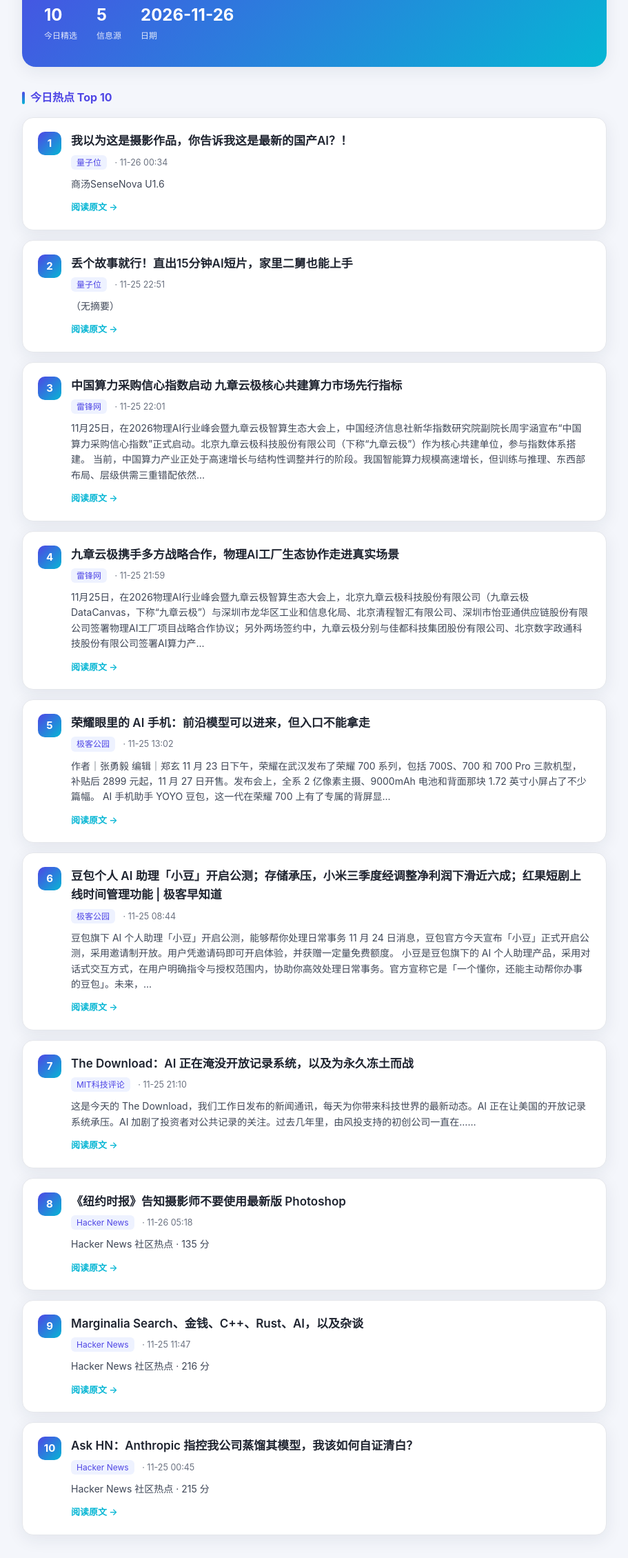
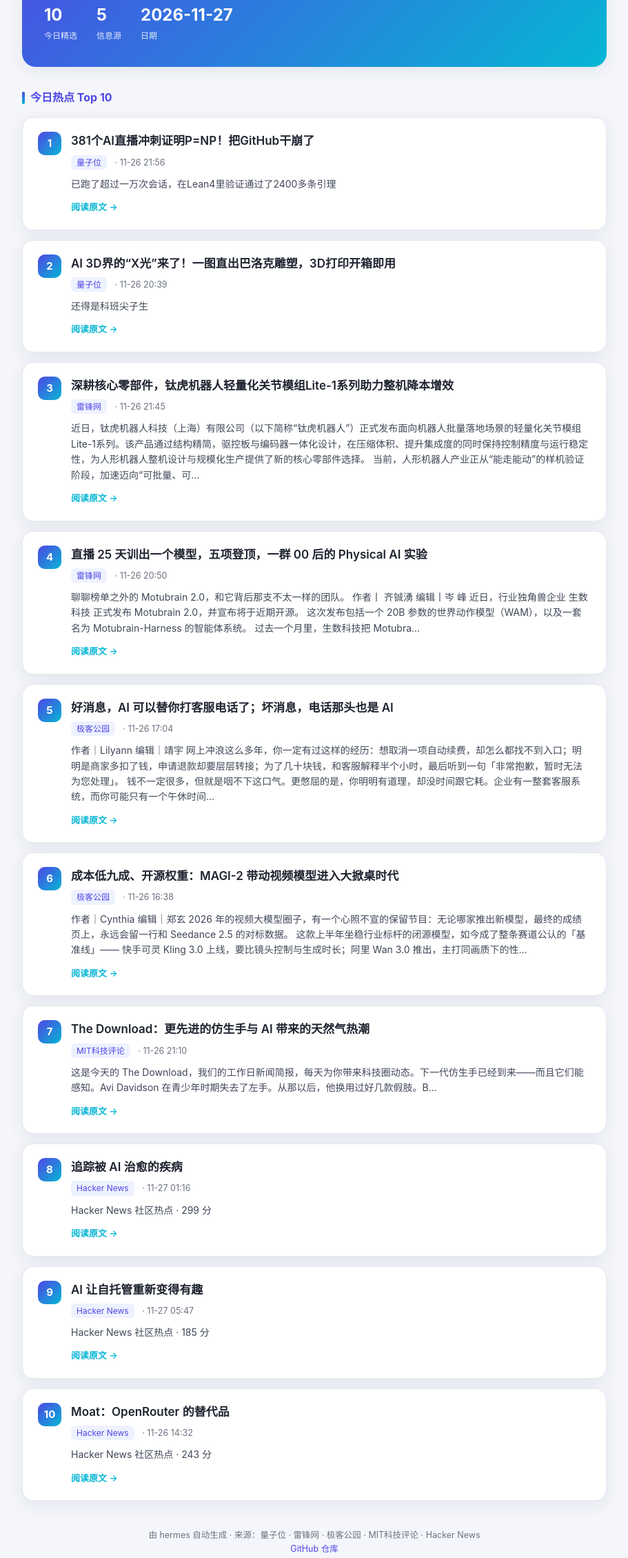
Before and after one commit to yangxe050102/hermes-ai-news, a plain HTML site: page docs/index.html in a window 1280 px wide. Shown: the part 196-2455 px from the top of the page at 69% size, without its empty margins (184-1095 px from the left). Drawn offline with Linux system fonts and the light colour scheme.

Commit message:
Daily AI news briefing 2026-11-27

```diff
--- a/docs/index.html
+++ b/docs/index.html
@@ -4,7 +4,7 @@
 <meta charset="utf-8">
 <meta name="viewport" content="width=device-width, initial-scale=1">
 <meta name="color-scheme" content="light">
-<title>AI 热点日报 · 2026-11-26</title>
+<title>AI 热点日报 · 2026-11-27</title>
 <style>
 :root {
   --bg: #f4f6fb;
@@ -103,12 +103,12 @@ body {
   <div class="wrap">
     <header class="hero">
       <span class="tag">HERMES DAILY</span>
-      <h1>AI 热点日报 · 2026-11-26</h1>
+      <h1>AI 热点日报 · 2026-11-27</h1>
       <div class="sub">AI 领域热点聚合 · 全部内容已翻译为简体中文</div>
       <div class="stats">
         <div><div class="num">10</div><div class="lbl">今日精选</div></div>
         <div><div class="num">5</div><div class="lbl">信息源</div></div>
-        <div><div class="num">2026-11-26</div><div class="lbl">日期</div></div>
+        <div><div class="num">2026-11-27</div><div class="lbl">日期</div></div>
       </div>
     </header>
 
@@ -117,10 +117,10 @@ body {
         <div class="card-top">
           <div class="rank">1</div>
           <div>
-            <a class="title" href="https://www.qbitai.com/2026/11/512748.html" target="_blank" rel="noopener">我以为这是摄影作品，你告诉我这是最新的国产AI？！</a>
-            <div class="meta"><span class="badge">量子位</span> · 11-26 00:34</div>
-            <div class="summary">商汤SenseNova U1.6</div>
-            <a class="read" href="https://www.qbitai.com/2026/11/512748.html" target="_blank" rel="noopener">阅读原文 →</a>
+            <a class="title" href="https://www.qbitai.com/2026/11/513021.html" target="_blank" rel="noopener">381个AI直播冲刺证明P=NP！把GitHub干崩了</a>
+            <div class="meta"><span class="badge">量子位</span> · 11-26 21:56</div>
+            <div class="summary">已跑了超过一万次会话，在Lean4里验证通过了2400多条引理</div>
+            <a class="read" href="https://www.qbitai.com/2026/11/513021.html" target="_blank" rel="noopener">阅读原文 →</a>
           </div>
         </div>
       </article>
@@ -128,10 +128,10 @@ body {
         <div class="card-top">
           <div class="rank">2</div>
           <div>
-            <a class="title" href="https://www.qbitai.com/2026/11/512727.html" target="_blank" rel="noopener">丢个故事就行！直出15分钟AI短片，家里二舅也能上手</a>
-            <div class="meta"><span class="badge">量子位</span> · 11-25 22:51</div>
-            <div class="summary">（无摘要）</div>
-            <a class="read" href="https://www.qbitai.com/2026/11/512727.html" target="_blank" rel="noopener">阅读原文 →</a>
+            <a class="title" href="https://www.qbitai.com/2026/11/512981.html" target="_blank" rel="noopener">AI 3D界的“X光”来了！一图直出巴洛克雕塑，3D打印开箱即用</a>
+            <div class="meta"><span class="badge">量子位</span> · 11-26 20:39</div>
+            <div class="summary">还得是科班尖子生</div>
+            <a class="read" href="https://www.qbitai.com/2026/11/512981.html" target="_blank" rel="noopener">阅读原文 →</a>
           </div>
         </div>
       </article>
@@ -139,10 +139,10 @@ body {
         <div class="card-top">
           <div class="rank">3</div>
           <div>
-            <a class="title" href="https://www.leiphone.com/category/chips/G3lWNUyVJphxOTU2.html" target="_blank" rel="noopener">中国算力采购信心指数启动 九章云极核心共建算力市场先行指标</a>
-            <div class="meta"><span class="badge">雷锋网</span> · 11-25 22:01</div>
-            <div class="summary">11月25日，在2026物理AI行业峰会暨九章云极智算生态大会上，中国经济信息社新华指数研究院副院长周宇涵宣布“中国算力采购信心指数”正式启动。北京九章云极科技股份有限公司（下称“九章云极”）作为核心共建单位，参与指数体系搭建。 当前，中国算力产业正处于高速增长与结构性调整并行的阶段。我国智能算力规模高速增长，但训练与推理、东西部布局、层级供需三重错配依然...</div>
-            <a class="read" href="https://www.leiphone.com/category/chips/G3lWNUyVJphxOTU2.html" target="_blank" rel="noopener">阅读原文 →</a>
+            <a class="title" href="https://www.leiphone.com/category/industrynews/hYv4Caentt6byJhj.html" target="_blank" rel="noopener">深耕核心零部件，钛虎机器人轻量化关节模组Lite-1系列助力整机降本增效</a>
+            <div class="meta"><span class="badge">雷锋网</span> · 11-26 21:45</div>
+            <div class="summary">近日，钛虎机器人科技（上海）有限公司（以下简称“钛虎机器人”）正式发布面向机器人批量落地场景的轻量化关节模组Lite-1系列。该产品通过结构精简，驱控板与编码器一体化设计，在压缩体积、提升集成度的同时保持控制精度与运行稳定性，为人形机器人整机设计与规模化生产提供了新的核心零部件选择。 当前，人形机器人产业正从“能走能动”的样机验证阶段，加速迈向“可批量、可...</div>
+            <a class="read" href="https://www.leiphone.com/category/industrynews/hYv4Caentt6byJhj.html" target="_blank" rel="noopener">阅读原文 →</a>
           </div>
         </div>
       </article>
@@ -150,10 +150,10 @@ body {
         <div class="card-top">
           <div class="rank">4</div>
           <div>
-            <a class="title" href="https://www.leiphone.com/category/chips/JWelmQaWCBCTOJi3.html" target="_blank" rel="noopener">九章云极携手多方战略合作，物理AI工厂生态协作走进真实场景</a>
-            <div class="meta"><span class="badge">雷锋网</span> · 11-25 21:59</div>
-            <div class="summary">11月25日，在2026物理AI行业峰会暨九章云极智算生态大会上，北京九章云极科技股份有限公司（九章云极DataCanvas，下称“九章云极”）与深圳市龙华区工业和信息化局、北京清程智汇有限公司、深圳市怡亚通供应链股份有限公司签署物理AI工厂项目战略合作协议；另外两场签约中，九章云极分别与佳都科技集团股份有限公司、北京数字政通科技股份有限公司签署AI算力产...</div>
-            <a class="read" href="https://www.leiphone.com/category/chips/JWelmQaWCBCTOJi3.html" target="_blank" rel="noopener">阅读原文 →</a>
+            <a class="title" href="https://www.leiphone.com/category/ai/0DEts3fxmZTZ7ojp.html" target="_blank" rel="noopener">直播 25 天训出一个模型，五项登顶，一群 00 后的 Physical AI 实验</a>
+            <div class="meta"><span class="badge">雷锋网</span> · 11-26 20:50</div>
+            <div class="summary">聊聊榜单之外的 Motubrain 2.0，和它背后那支不太一样的团队。 作者丨 齐铖湧 编辑丨岑 峰 近日，行业独角兽企业 生数科技 正式发布 Motubrain 2.0，并宣布将于近期开源。 这次发布包括一个 20B 参数的世界动作模型（WAM），以及一套名为 Motubrain-Harness 的智能体系统。 过去一个月里，生数科技把 Motubra...</div>
+            <a class="read" href="https://www.leiphone.com/category/ai/0DEts3fxmZTZ7ojp.html" target="_blank" rel="noopener">阅读原文 →</a>
           </div>
         </div>
       </article>
@@ -161,10 +161,10 @@ body {
         <div class="card-top">
           <div class="rank">5</div>
           <div>
-            <a class="title" href="http://www.geekpark.net/news/374462" target="_blank" rel="noopener">荣耀眼里的 AI 手机：前沿模型可以进来，但入口不能拿走</a>
-            <div class="meta"><span class="badge">极客公园</span> · 11-25 13:02</div>
-            <div class="summary">作者｜张勇毅 编辑｜郑玄 11 月 23 日下午，荣耀在武汉发布了荣耀 700 系列，包括 700S、700 和 700 Pro 三款机型，补贴后 2899 元起，11 月 27 日开售。发布会上，全系 2 亿像素主摄、9000mAh 电池和背面那块 1.72 英寸小屏占了不少篇幅。 AI 手机助手 YOYO 豆包，这一代在荣耀 700 上有了专属的背屏显...</div>
-            <a class="read" href="http://www.geekpark.net/news/374462" target="_blank" rel="noopener">阅读原文 →</a>
+            <a class="title" href="http://www.geekpark.net/news/374536" target="_blank" rel="noopener">好消息，AI 可以替你打客服电话了；坏消息，电话那头也是 AI</a>
+            <div class="meta"><span class="badge">极客公园</span> · 11-26 17:04</div>
+            <div class="summary">作者｜Lilyann 编辑｜靖宇 网上冲浪这么多年，你一定有过这样的经历：想取消一项自动续费，却怎么都找不到入口；明明是商家多扣了钱，申请退款却要层层转接；为了几十块钱，和客服解释半个小时，最后听到一句「非常抱歉，暂时无法为您处理」。 钱不一定很多，但就是咽不下这口气。更憋屈的是，你明明有道理，却没时间跟它耗。企业有一整套客服系统，而你可能只有一个午休时间...</div>
+            <a class="read" href="http://www.geekpark.net/news/374536" target="_blank" rel="noopener">阅读原文 →</a>
           </div>
         </div>
       </article>
@@ -172,10 +172,10 @@ body {
         <div class="card-top">
           <div class="rank">6</div>
           <div>
-            <a class="title" href="http://www.geekpark.net/news/374438" target="_blank" rel="noopener">豆包个人 AI 助理「小豆」开启公测；存储承压，小米三季度经调整净利润下滑近六成；红果短剧上线时间管理功能 | 极客早知道</a>
-            <div class="meta"><span class="badge">极客公园</span> · 11-25 08:44</div>
-            <div class="summary">豆包旗下 AI 个人助理「小豆」开启公测，能够帮你处理日常事务 11 月 24 日消息，豆包官方今天宣布「小豆」正式开启公测，采用邀请制开放。用户凭邀请码即可开启体验，并获赠一定量免费额度。 小豆是豆包旗下的 AI 个人助理产品，采用对话式交互方式，在用户明确指令与授权范围内，协助你高效处理日常事务。官方宣称它是「一个懂你，还能主动帮你办事的豆包」。未来，...</div>
-            <a class="read" href="http://www.geekpark.net/news/374438" target="_blank" rel="noopener">阅读原文 →</a>
+            <a class="title" href="http://www.geekpark.net/news/374532" target="_blank" rel="noopener">成本低九成、开源权重：MAGI-2 带动视频模型进入大掀桌时代</a>
+            <div class="meta"><span class="badge">极客公园</span> · 11-26 16:38</div>
+            <div class="summary">作者｜Cynthia 编辑｜郑玄 2026 年的视频大模型圈子，有一个心照不宣的保留节目：无论哪家推出新模型，最终的成绩页上，永远会留一行和 Seedance 2.5 的对标数据。 这款上半年坐稳行业标杆的闭源模型，如今成了整条赛道公认的「基准线」—— 快手可灵 Kling 3.0 上线，要比镜头控制与生成时长；阿里 Wan 3.0 推出，主打同画质下的性...</div>
+            <a class="read" href="http://www.geekpark.net/news/374532" target="_blank" rel="noopener">阅读原文 →</a>
           </div>
         </div>
       </article>
@@ -183,10 +183,10 @@ body {
         <div class="card-top">
           <div class="rank">7</div>
           <div>
-            <a class="title" href="https://www.technologyreview.com/2026/11/25/1149808/the-download-ai-open-records-permafrost-fires/" target="_blank" rel="noopener">The Download：AI 正在淹没开放记录系统，以及为永久冻土而战</a>
-            <div class="meta"><span class="badge">MIT科技评论</span> · 11-25 21:10</div>
-            <div class="summary">这是今天的 The Download，我们工作日发布的新闻通讯，每天为你带来科技世界的最新动态。AI 正在让美国的开放记录系统承压。AI 加剧了投资者对公共记录的关注。过去几年里，由风投支持的初创公司一直在……</div>
-            <a class="read" href="https://www.technologyreview.com/2026/11/25/1149808/the-download-ai-open-records-permafrost-fires/" target="_blank" rel="noopener">阅读原文 →</a>
+            <a class="title" href="https://www.technologyreview.com/2026/11/26/1149934/the-download-better-bionic-hands-ai-natural-gas-boom/" target="_blank" rel="noopener">The Download：更先进的仿生手与 AI 带来的天然气热潮</a>
+            <div class="meta"><span class="badge">MIT科技评论</span> · 11-26 21:10</div>
+            <div class="summary">这是今天的 The Download，我们的工作日新闻简报，每天为你带来科技圈动态。下一代仿生手已经到来——而且它们能感知。Avi Davidson 在青少年时期失去了左手。从那以后，他换用过好几款假肢。B...</div>
+            <a class="read" href="https://www.technologyreview.com/2026/11/26/1149934/the-download-better-bionic-hands-ai-natural-gas-boom/" target="_blank" rel="noopener">阅读原文 →</a>
           </div>
         </div>
       </article>
@@ -194,10 +194,10 @@ body {
         <div class="card-top">
           <div class="rank">8</div>
           <div>
-            <a class="title" href="https://www.dpreview.com/news/new-york-times-adobe-photoshop-2027-restriction-ai/" target="_blank" rel="noopener">《纽约时报》告知摄影师不要使用最新版 Photoshop</a>
-            <div class="meta"><span class="badge">Hacker News</span> · 11-26 05:18</div>
-            <div class="summary">Hacker News 社区热点 · 135 分</div>
-            <a class="read" href="https://www.dpreview.com/news/new-york-times-adobe-photoshop-2027-restriction-ai/" target="_blank" rel="noopener">阅读原文 →</a>
+            <a class="title" href="https://diseasescuredbyai.com/" target="_blank" rel="noopener">追踪被 AI 治愈的疾病</a>
+            <div class="meta"><span class="badge">Hacker News</span> · 11-27 01:16</div>
+            <div class="summary">Hacker News 社区热点 · 299 分</div>
+            <a class="read" href="https://diseasescuredbyai.com/" target="_blank" rel="noopener">阅读原文 →</a>
           </div>
         </div>
       </article>
@@ -205,10 +205,10 @@ body {
         <div class="card-top">
           <div class="rank">9</div>
           <div>
-            <a class="title" href="https://www.marginalia.nu/log/a_141_marginalia_update/" target="_blank" rel="noopener">Marginalia Search、金钱、C++、Rust、AI，以及杂谈</a>
-            <div class="meta"><span class="badge">Hacker News</span> · 11-25 11:47</div>
-            <div class="summary">Hacker News 社区热点 · 216 分</div>
-            <a class="read" href="https://www.marginalia.nu/log/a_141_marginalia_update/" target="_blank" rel="noopener">阅读原文 →</a>
+            <a class="title" href="https://janlukas.blog/posts/ai-self-hosting" target="_blank" rel="noopener">AI 让自托管重新变得有趣</a>
+            <div class="meta"><span class="badge">Hacker News</span> · 11-27 05:47</div>
+            <div class="summary">Hacker News 社区热点 · 185 分</div>
+            <a class="read" href="https://janlukas.blog/posts/ai-self-hosting" target="_blank" rel="noopener">阅读原文 →</a>
           </div>
         </div>
       </article>
@@ -216,10 +216,10 @@ body {
         <div class="card-top">
           <div class="rank">10</div>
           <div>
-            <a class="title" href="https://news.ycombinator.com/item?id=50630809" target="_blank" rel="noopener">Ask HN：Anthropic 指控我公司蒸馏其模型，我该如何自证清白？</a>
-            <div class="meta"><span class="badge">Hacker News</span> · 11-25 00:45</div>
-            <div class="summary">Hacker News 社区热点 · 215 分</div>
-            <a class="read" href="https://news.ycombinator.com/item?id=50630809" target="_blank" rel="noopener">阅读原文 →</a>
+            <a class="title" href="https://commandcode.ai/moat" target="_blank" rel="noopener">Moat：OpenRouter 的替代品</a>
+            <div class="meta"><span class="badge">Hacker News</span> · 11-26 14:32</div>
+            <div class="summary">Hacker News 社区热点 · 243 分</div>
+            <a class="read" href="https://commandcode.ai/moat" target="_blank" rel="noopener">阅读原文 →</a>
           </div>
         </div>
       </article>
```
